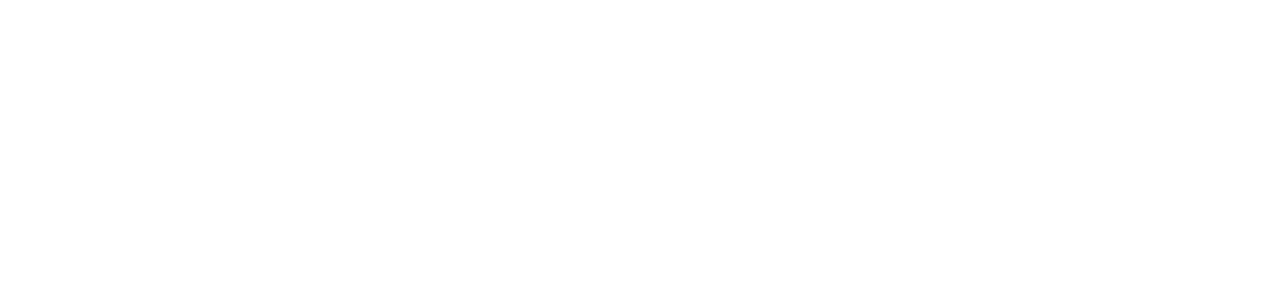
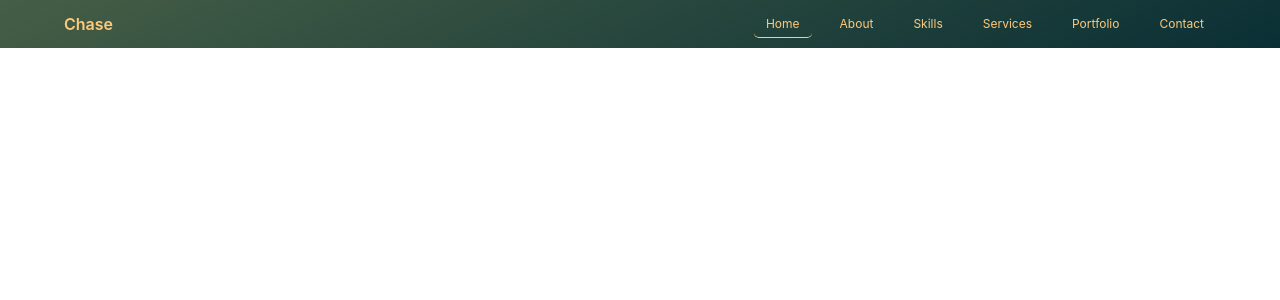
Before and after one commit to Chaseknis/portfolio, a React (Create React App) app: page / in a window 1280 px wide. Shown: the top 300 px of the page. Built offline with nearby package versions, Linux system fonts and the light colour scheme.

Commit message:
Add Header.js and heade.css with the navigation Run linters

```diff
--- a/public/index.html
+++ b/public/index.html
@@ -24,7 +24,9 @@
       work correctly both with client-side routing and a non-root public URL.
       Learn how to configure a non-root public URL by running `npm run build`.
     -->
-    <title>React App</title>
+    <link href='https://unpkg.com/boxicons@2.1.4/css/boxicons.min.css' rel='stylesheet'>
+    <link rel="stylesheet" href="https://unicons.iconscout.com/release/v4.0.8/css/line.css">
+    <title>Portfolio</title>
   </head>
   <body>
     <noscript>You need to enable JavaScript to run this app.</noscript>
--- a/src/App.css
+++ b/src/App.css
@@ -1,3 +1,5 @@
+@import url('https://fonts.googleapis.com/css2?family=Poppins:wght@400;500;600&display=swap');
+
 .App {
   text-align: center;
 }
--- a/src/App.js
+++ b/src/App.js
@@ -1,8 +1,11 @@
 import './App.css';
+import Header from './components/Header'; // Updated import statement
 
 function App() {
   return (
-    <div className="App" />
+    <>
+      <Header />
+    </>
   );
 }
 
--- /dev/null
+++ b/src/components/Header.js
@@ -0,0 +1,79 @@
+import React, { useState } from 'react';
+import './styles/header.css';
+
+const Header = () => {
+  const [toggle, setToggle] = useState(false);
+
+  const handleToggle = () => {
+    setToggle(!toggle);
+  };
+
+  return (
+    <header>
+      <nav>
+        <a href="/" className="logo">Chase</a>
+        <div className={toggle ? 'nav_menu show_menu' : 'nav_menu'}>
+          <ul>
+            <li>
+              <a href="/" className="nav_link active_link">
+                <i className="uil uil-estate nav_icon" />
+                Home
+              </a>
+            </li>
+
+            <li>
+              <a href="/" className="nav_link">
+                <i className="uil uil-user nav_icon" />
+                About
+              </a>
+            </li>
+
+            <li>
+              <a href="/" className="nav_link">
+                <i className="uil uil-file-alt nav_icon" />
+                Skills
+              </a>
+            </li>
+
+            <li>
+              <a href="/" className="nav_link">
+                <i className="uil uil-briefcase-alt nav_icon" />
+                Services
+              </a>
+            </li>
+
+            <li>
+              <a href="/" className="nav_link">
+                <i className="uil uil-scenery nav_icon" />
+                Portfolio
+              </a>
+            </li>
+
+            <li>
+              <a href="/" className="nav_link">
+                <i className="uil uil-message nav_icon" />
+                Contact
+              </a>
+            </li>
+          </ul>
+
+          <i
+            className="uil uil-times nav_close"
+            onClick={handleToggle}
+            onKeyDown={handleToggle}
+            role="button"
+            tabIndex={0}
+          >
+            <span className="visually-hidden">Close navigation</span>
+          </i>
+        </div>
+
+        <div className="nav_toggle" onClick={handleToggle} onKeyDown={handleToggle} role="button" tabIndex={0}>
+          <i className="uil uil-apps" />
+        </div>
+      </nav>
+    </header>
+  );
+};
+
+export default Header;
--- /dev/null
+++ b/src/components/styles/header.css
@@ -0,0 +1,147 @@
+header {
+  width: 100%;
+  position: fixed;
+  top: 0;
+  left: 0;
+  z-index: 10;
+  background-image: linear-gradient(-25deg, rgb(10, 47, 53) 0%, rgba(3, 37, 4, 0.739) 100%);
+}
+
+nav {
+  height: 3rem;
+  display: flex;
+  justify-content: space-between;
+  align-items: center;
+  column-gap: 1rem;
+  padding: 0 5%;
+}
+
+.logo,
+.nav_toggle {
+  color: #ffca7a;
+  font-weight: 600;
+}
+
+.nav_menu ul {
+  display: flex;
+  column-gap: 1rem;
+}
+
+li {
+  list-style: none;
+  font-size: 12px;
+}
+
+a {
+  text-decoration: none;
+}
+
+/* Display None */
+
+.nav_icon,
+.nav_close,
+.nav_toggle,
+.visually-hidden {
+  display: none;
+}
+
+/* >>>>>>>>>>>>> */
+
+.nav_link {
+  color: #ffca7a;
+  display: flex;
+  flex-direction: column;
+  align-items: center;
+  transition: 0.3s;
+  padding: 6px 12px;
+}
+
+.active_link,
+.nav_link:hover {
+  border-top-width: 1px;
+  border-bottom-width: 1px;
+
+  /* border-left-style: solid; */
+  border-bottom-style: solid;
+
+  /* border-left-color: #ffca7a; */
+  border-bottom-color: #ffca7a;
+  border-radius: 5px;
+}
+
+@media screen and (max-width: 768px) {
+  header {
+    top: initial;
+    bottom: 0;
+  }
+
+  .nav_menu {
+    position: fixed;
+    bottom: -100%;
+    left: 0;
+    width: 100%;
+    padding: 2rem 0 4rem 0;
+    box-shadow: rgba(0, 0, 0, 0.17) 0 -23px 25px 0 inset, rgba(0, 0, 0, 0.15) 0 -36px 30px 0 inset, rgba(0, 0, 0, 0.1) 0 -79px 40px 0 inset, rgba(0, 0, 0, 0.06) 0 2px 1px, rgba(0, 0, 0, 0.09) 0 4px 2px, rgba(0, 0, 0, 0.09) 0 8px 4px, rgba(0, 0, 0, 0.09) 0 16px 8px, rgba(0, 0, 0, 0.09) 0 32px 16px;
+    background-image: linear-gradient(-25deg, rgb(10, 47, 53) 0%, rgba(3, 37, 4, 0.739) 100%);
+    border-radius: 5px 5px 0 0;
+    transition: 0.3s;
+  }
+
+  nav {
+    padding: 0 5% 0 5%;
+  }
+
+  .show_menu {
+    bottom: 0;
+  }
+
+  .nav_menu ul {
+    display: grid;
+    grid-template-columns: repeat(3, 1fr);
+    gap: 2rem;
+    padding-inline-start: 0;
+  }
+
+  .nav_icon {
+    font-size: 1.2rem;
+  }
+
+  .nav_close {
+    position: absolute;
+    right: 1.3rem;
+    bottom: 0.5rem;
+    font-size: 1.5rem;
+    cursor: pointer;
+    color: #ffca7a;
+  }
+
+  .nav_toggle {
+    font-size: 1.2rem;
+    cursor: pointer;
+  }
+
+  .nav_icon,
+  .nav_close,
+  .nav_toggle {
+    display: block;
+  }
+
+  .active_link,
+  .nav_link:hover {
+    border: none;
+  }
+}
+
+@media screen and (max-width: 350px) {
+  .nav_menu {
+    padding: 2rem 0.25rem 4rem 0;
+  }
+
+  .nav_menu ul {
+    column-gap: 0;
+  }
+
+  nav {
+    padding: 0 1rem;
+  }
+}
```
Also changed, not shown: src/routes/home.js (added), src/routes/styles/home.css (added).
